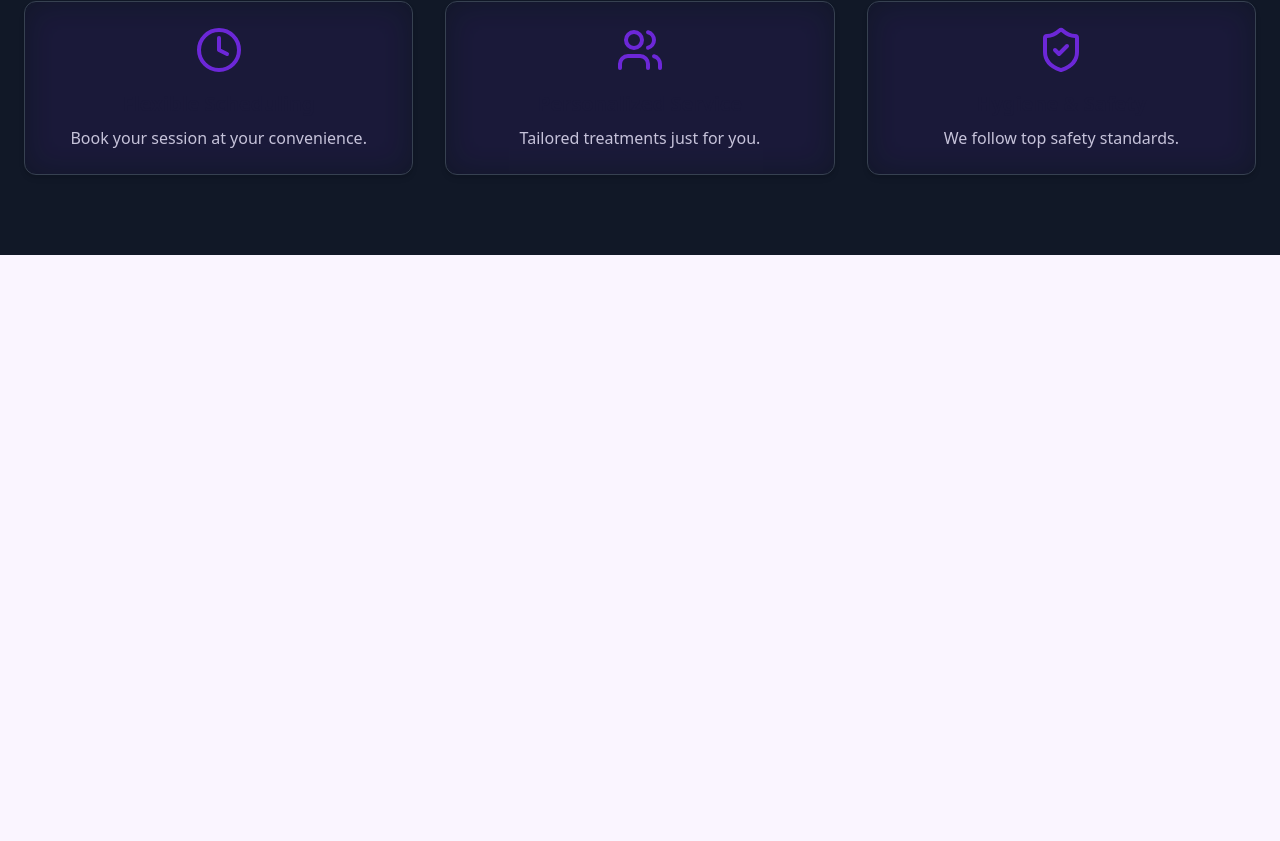
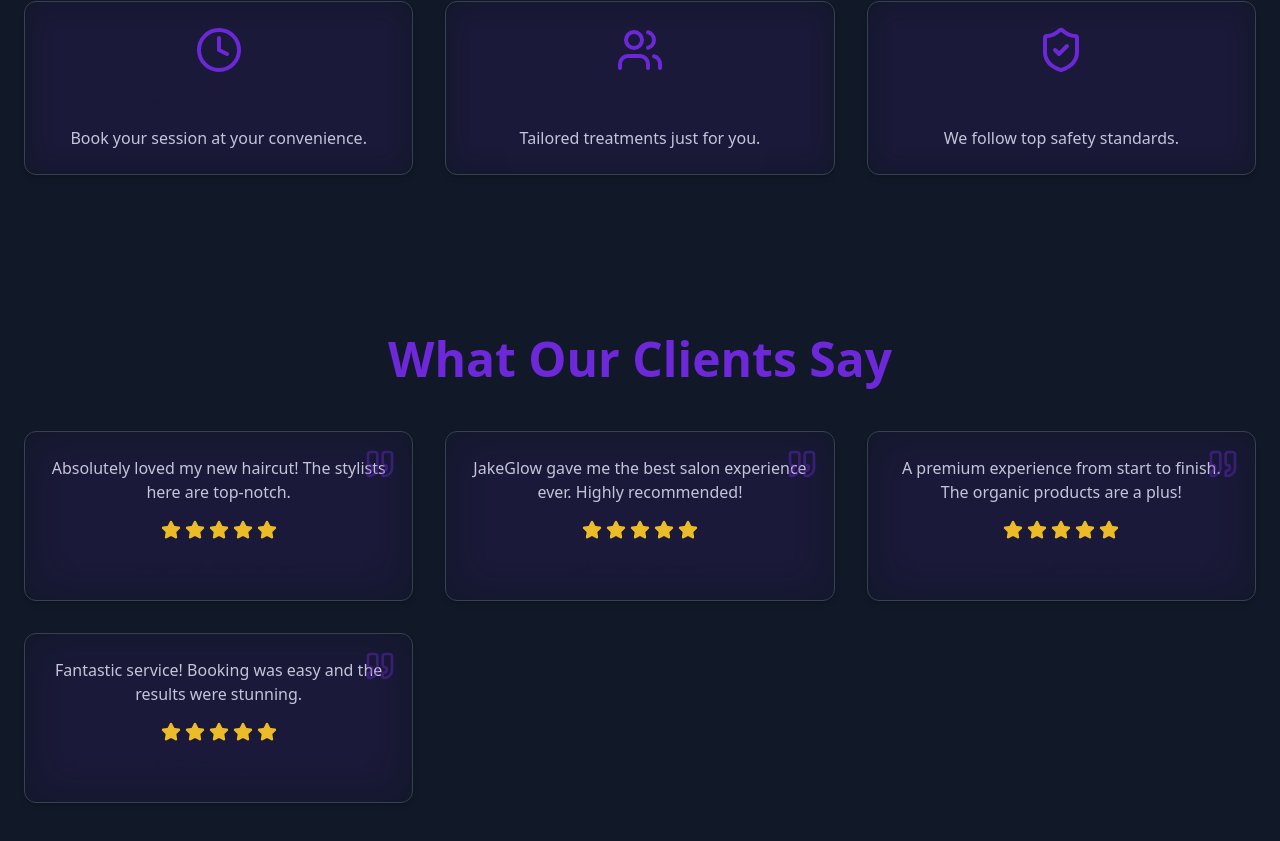
Before and after one commit to JacobSamas/jakeglow-landing-page, a Next.js app: page / in a window 1280 px wide. Shown: the part 1181-2022 px from the top of the page. Before the commit the page ends 1436 px from the top, so only its background shows below. Built offline with nearby package versions, Linux system fonts and the light colour scheme.

Commit message:
feat: Added animated Testimonials Section with Framer Motion & Hover Effects

```diff
--- a/src/app/page.js
+++ b/src/app/page.js
@@ -1,6 +1,7 @@
 import Header from "@/components/Header";
 import HeroSection from "@/components/HeroSection";
 import FeaturesSection from "@/components/FeaturesSection";
+import TestimonialsSection from "@/components/TestimonialsSection";
 
 export default function Home() {
   return (
@@ -8,6 +9,7 @@ export default function Home() {
       <Header />
       <HeroSection />
       <FeaturesSection />
+      <TestimonialsSection />
     </main>
   );
 }
--- /dev/null
+++ b/src/components/TestimonialsSection.js
@@ -0,0 +1,86 @@
+"use client";
+import { motion } from "framer-motion";
+import { useEffect, useState } from "react";
+import { useInView } from "react-intersection-observer";
+import { Star, Quote } from "lucide-react";
+
+const testimonials = [
+  {
+    name: "Sophia Martinez",
+    review: "Absolutely loved my new haircut! The stylists here are top-notch.",
+    rating: 5,
+  },
+  {
+    name: "James Carter",
+    review: "JakeGlow gave me the best salon experience ever. Highly recommended!",
+    rating: 5,
+  },
+  {
+    name: "Emily Johnson",
+    review: "A premium experience from start to finish. The organic products are a plus!",
+    rating: 5,
+  },
+  {
+    name: "Liam Anderson",
+    review: "Fantastic service! Booking was easy and the results were stunning.",
+    rating: 5,
+  },
+];
+
+export default function TestimonialsSection() {
+  const [triggerAnimation, setTriggerAnimation] = useState(false);
+  const { ref, inView } = useInView({ threshold: 0.2, triggerOnce: false });
+
+  useEffect(() => {
+    setTriggerAnimation(inView);
+  }, [inView]);
+
+  return (
+    <section id="testimonials" className="py-20 bg-dark text-white">
+      <div ref={ref} className="max-w-7xl mx-auto px-6 text-center">
+        {/* Section Title */}
+        <motion.h2
+          initial={{ opacity: 0, y: 50 }}
+          animate={triggerAnimation ? { opacity: 1, y: 0 } : { opacity: 0, y: 50 }}
+          transition={{ duration: 0.8 }}
+          className="text-4xl md:text-5xl font-extrabold text-primary"
+        >
+          What Our Clients Say
+        </motion.h2>
+
+        {/* Testimonials Grid */}
+        <div className="mt-12 grid grid-cols-1 md:grid-cols-2 lg:grid-cols-3 gap-8">
+          {testimonials.map((testimonial, index) => (
+            <motion.div
+              key={index}
+              initial={{ opacity: 0, y: 50, scale: 0.9 }}
+              animate={triggerAnimation ? { opacity: 1, y: 0, scale: 1 } : { opacity: 0, y: 50, scale: 0.9 }}
+              transition={{ duration: 0.6, delay: index * 0.2 }}
+              whileHover={{ scale: 1.05, rotate: 2 }}
+              className="relative bg-dark p-6 rounded-xl shadow-md border border-gray-700 transition-all cursor-pointer overflow-hidden"
+            >
+              {/* Floating Glow Effect */}
+              <div className="absolute inset-0 bg-primary opacity-10 hover:opacity-20 transition duration-300 blur-xl"></div>
+
+              {/* Quote Icon */}
+              <Quote className="absolute top-4 right-4 text-primary opacity-40" size={32} />
+
+              {/* Client Review */}
+              <p className="text-gray-300 mb-4">{testimonial.review}</p>
+
+              {/* Rating Stars */}
+              <div className="flex justify-center gap-1 text-gold mb-2">
+                {[...Array(testimonial.rating)].map((_, i) => (
+                  <Star key={i} size={20} fill="currentColor" />
+                ))}
+              </div>
+
+              {/* Client Name */}
+              <h4 className="text-xl font-semibold">{testimonial.name}</h4>
+            </motion.div>
+          ))}
+        </div>
+      </div>
+    </section>
+  );
+}
```
